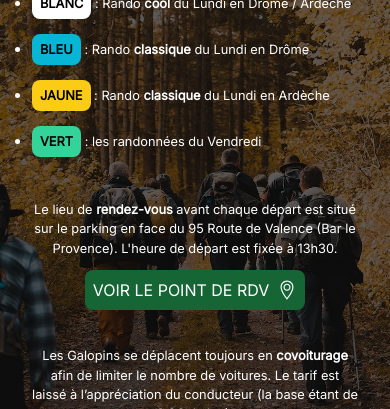
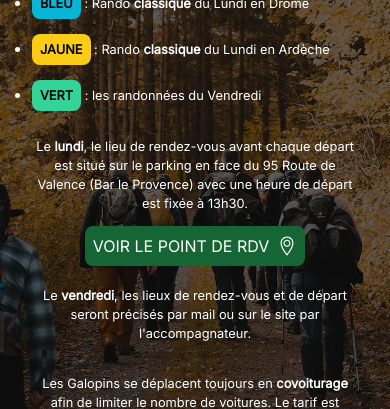
Before and after one commit to SebastienLaurentt/Galopins, a Vue app: page / in a window 390 px wide. Shown: the part 2880-3289 px from the top of the page. Built offline with nearby package versions, Linux system fonts and the light colour scheme; no server answers.

Commit message:
update parcours content

```diff
--- a/src/sections/Parcours.tsx
+++ b/src/sections/Parcours.tsx
@@ -114,8 +114,8 @@ function Parcours() {
                     </li>
                 </ul>
             </div>
-            <div className='mb-4  flex flex-col items-center md:items-start px-4 md:px-12 xl:px-20 wideScreen'>
-                <p className='mb-3'>Le lieu de <strong>rendez-vous</strong> avant chaque départ est situé sur le parking en face du  95 Route de Valence (Bar le Provence). L'heure de
+            <div className='mb-3  flex flex-col items-center md:items-start px-4 md:px-12 xl:px-20 wideScreen'>
+                <p className='mb-3'>Le <strong>lundi</strong>, le lieu de rendez-vous avant chaque départ est situé sur le parking en face du  95 Route de Valence (Bar le Provence) avec une heure de
                 départ est fixée à 13h30.</p>
                 <LinkButton
                     bgColor='bg-green-800'
@@ -125,6 +125,7 @@ function Parcours() {
                     logo={<TfiLocationPin/>}
                     classname='md:ml-4'
                 />
+                <p className='mt-5'>Le <strong>vendredi</strong>, les lieux de rendez-vous et de départ seront précisés par mail ou sur le site par l'accompagnateur. </p>
             </div>
             <div className='px-4 md:px-12 xl:px-20 wideScreen'>
                 <p>Les Galopins se déplacent toujours en <strong>covoiturage</strong> afin de limiter le nombre de voitures. Le tarif est laissé à l’appréciation du conducteur (la base étant de 0.2€ du km).
--- a/src/styles/index.css
+++ b/src/styles/index.css
@@ -39,7 +39,7 @@
   }
 
   strong{
-    @apply font-bold  md:text-xl 2xl:text-2xl
+    @apply font-bold
   }
 
 }
```
